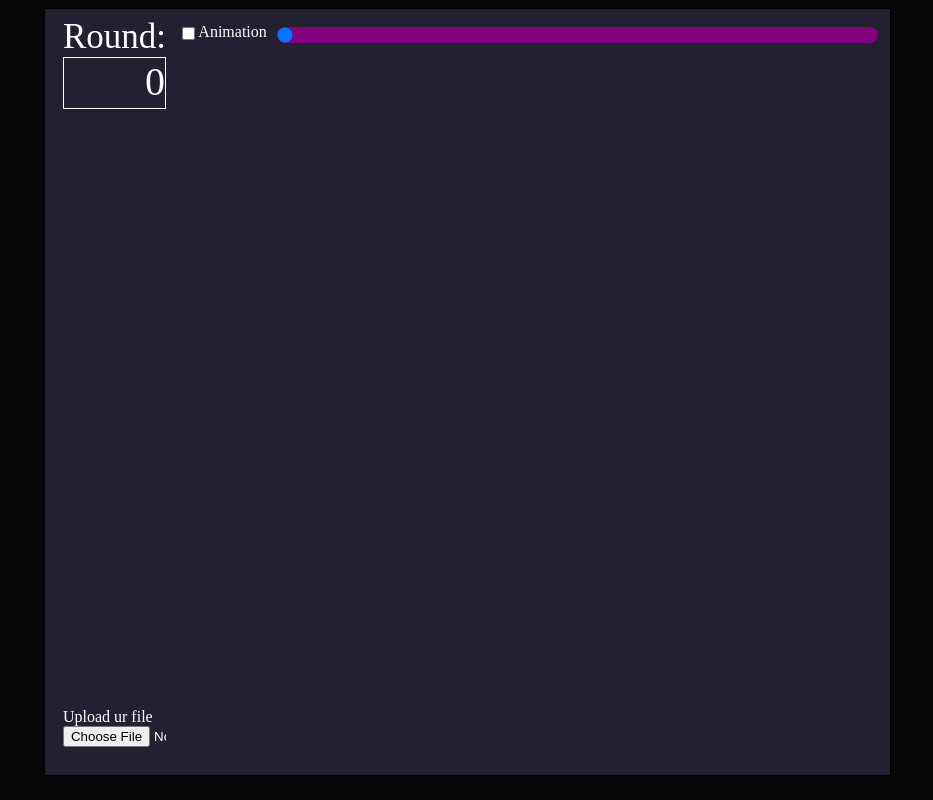
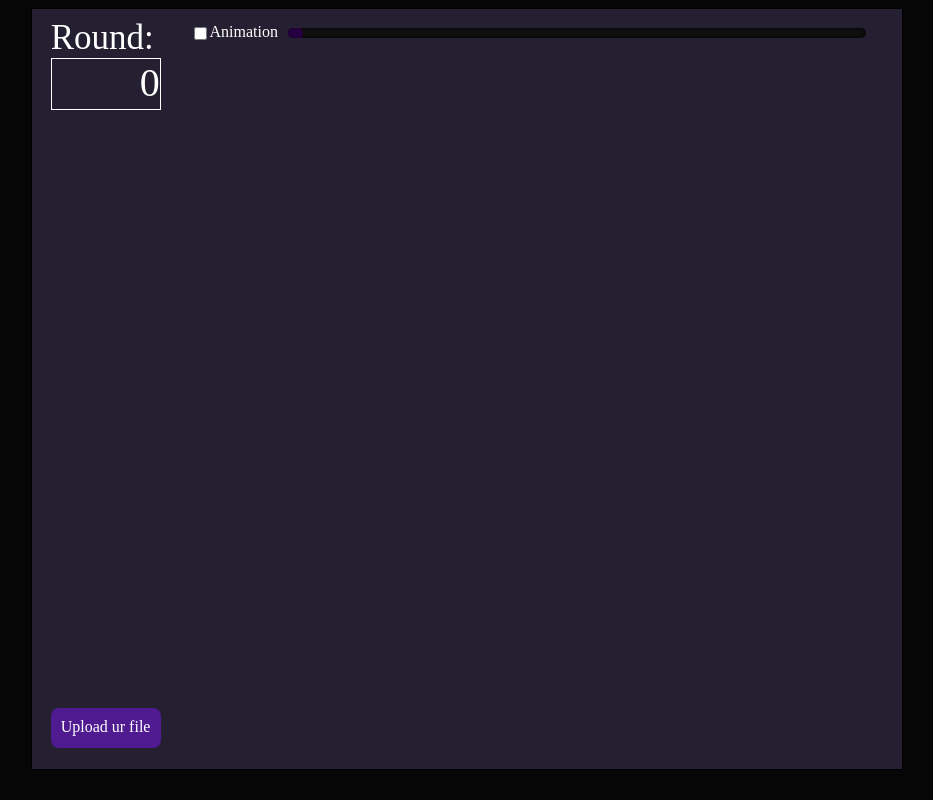
Before and after one commit to Javier0003/domains-web-viewer, a React (Vite) app: page / in a window 1280 px wide. Shown: the whole page, without its empty margins (173-1106 px from the left). Built offline with nearby package versions, Linux system fonts and the light colour scheme; the HTML template or start-up script is replaced by a standard one.

Commit message:
styling overall everything

```diff
--- a/src/styles/body.module.css
+++ b/src/styles/body.module.css
@@ -2,7 +2,7 @@
   border: 1px solid black;
   margin: auto;
   width: 44.3%;
-  min-width: 845px;
+  min-width: 870px;
   min-height: 700px;
   background-color: rgb(36, 31, 49);
   display: flex;
--- a/src/styles/leftPannel.module.css
+++ b/src/styles/leftPannel.module.css
@@ -7,6 +7,7 @@
   flex-direction: column;
   flex-wrap: wrap;
   margin-left: 10px;
+  margin-right: 20px;
   min-height: 730px;
   justify-content: space-between;
 }
@@ -25,9 +26,19 @@
 
 .upload{
   width: 100%;
+  display: none;
 }
 
 .uploadContainer{
   display: flex;
   flex-direction: column;
 }
+
+.labelInput{
+  width: 100px;
+  height: 30px;
+  padding-left: 10px;
+  border-radius: 8px;
+  padding-top: 10px;
+  background-color: rgb(80, 27, 144);
+}
--- a/src/styles/topPannel.module.css
+++ b/src/styles/topPannel.module.css
@@ -8,20 +8,33 @@
 }
 
 .range{
-  width: 100%;
+  width: 80%;
   margin-left: 10px;
-  margin-top: 10px;
+  margin-top: 5px;
 }
 
 .animationcheck{
   height: 15px;
+  padding-top: 20px;
+  cursor: pointer;
 }
 
-.range::-webkit-slider-runnable-track{
-  background-color: purple;
-  border-radius: 8px;
+.range {
+  height: 10px;
+  -webkit-appearance: none;
+  background: #111;
+  outline: none;
+  border-radius: 15px;
+  overflow: hidden;
+  box-shadow: inset 0 0 5px rgba(0, 0, 0, 1);
 }
-.range::-webkit-slider-thumb{
+.range::-webkit-slider-thumb {
   -webkit-appearance: none;
-  background-color: rgb(39, 3, 39);
+  width: 15px;
+  height: 15px;
+  border-radius: 50%;
+  background: #250040;
+  cursor: pointer;
+  /* border: 4px solid #333; */
+  box-shadow: -407px 0 0 400px #250040;
 }
```
